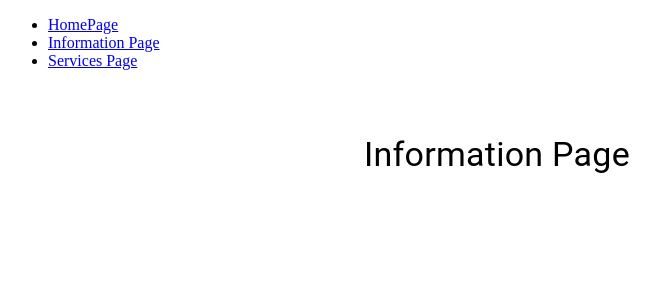
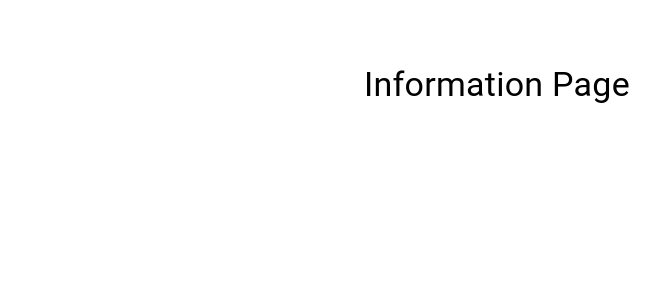
Before and after one commit to ntlyaraujo/assignment-web-application, a React (Create React App) app: page /information/1 in a window 1280 px wide. Shown: the top 300 px of the page, without its empty margins (0-660 px from the left). Built offline with nearby package versions, Linux system fonts and the light colour scheme.

Commit message:
Top app bar implemented

```diff
--- a/src/App.tsx
+++ b/src/App.tsx
@@ -3,7 +3,6 @@ import {
   BrowserRouter as Router,
   Switch,
   Route,
-  Link
 } from "react-router-dom";
 import HomePage from './pages/homepage'
 import InformationPage from './pages/information'
@@ -12,19 +11,6 @@ function App() {
   return (
     <Router>
     <div>
-      <nav>
-        <ul>
-          <li>
-            <Link to="/">HomePage</Link>
-          </li>
-          <li>
-            <Link to="/information">Information Page</Link>
-          </li>
-          <li>
-            <Link to="/services">Services Page</Link>
-          </li>
-        </ul>
-      </nav>
       <Switch>
           <Route path="/information">
             <InformationPage />
--- a/src/pages/homepage/index.tsx
+++ b/src/pages/homepage/index.tsx
@@ -4,7 +4,7 @@ import Typography from '@material-ui/core/Typography';
 import Box from '@material-ui/core/Box';
 
 const HomePage = () => (
-  <div className='homepage'>
+
     <Container maxWidth="sm">
       <Box my={8}>
         <Typography variant="h4" component="h1" gutterBottom>
@@ -12,7 +12,7 @@ const HomePage = () => (
         </Typography>
       </Box>
     </Container>
-  </div>
+
 );
 
 export default HomePage;
--- a/tsconfig.json
+++ b/tsconfig.json
@@ -18,8 +18,7 @@
     "resolveJsonModule": true,
     "isolatedModules": true,
     "noEmit": true,
-    "jsx": "react"
-  },
+    "jsx": "react"},
   "include": [
     "src"
   ]
```
Also changed, not shown: src/components/AppBar/index.tsx (added, +19 -0 lines), 1 other file (tests, documents, lock files or other folders).
